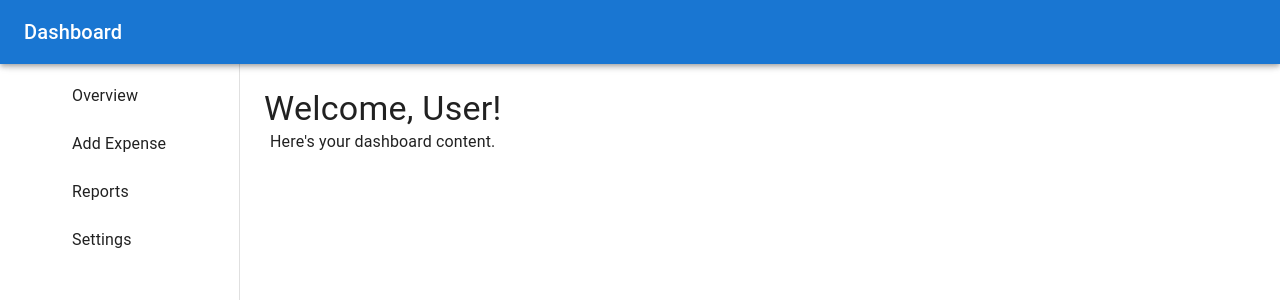
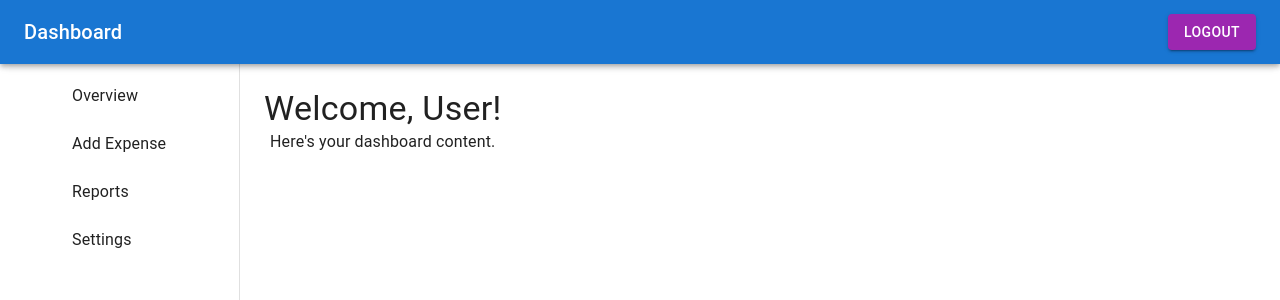
Before and after one commit to susmitha1103/expense-tracker, a React (Vite) app in the folder frontend/: page /dashboard in a window 1280 px wide. Shown: the top 300 px of the page. Built offline with nearby package versions, Linux system fonts and the light colour scheme; no server answers; some icons are missing.

Commit message:
add Logout Button

```diff
--- /dev/null
+++ b/frontend/src/components/LogoutButton.jsx
@@ -0,0 +1,21 @@
+import Button from '@mui/material/Button';
+import { useState } from 'react';
+import {useNavigate} from 'react-router-dom';
+
+const LogoutButton = () => {
+  const navigate = useNavigate();
+  const [authStatus, setAuthStatus] = useState('loggedIn');
+
+  const handleLogout = () =>{
+    localStorage.removeItem('token');
+    localStorage.removeItem('username');
+    setAuthStatus('true');
+    navigate('/login');
+  }
+
+  return(
+    <Button variant="contained" onClick = {handleLogout} color='secondary'>Logout</Button>
+  );
+}
+
+export default LogoutButton;
--- a/frontend/src/pages/Dashboard.jsx
+++ b/frontend/src/pages/Dashboard.jsx
@@ -2,6 +2,7 @@ import { AppBar, Box, CssBaseline, Drawer, IconButton, List, ListItem,ListItemIc
 import MenuIcon from "@mui/icons-material/Menu";
 import { useState } from "react";
 import DashboardIcon from '@mui/icons-material/Dashboard';
+import LogoutButton from '../components/LogoutButton';
 
 
 const drawerWidth = 240;
@@ -45,6 +46,7 @@ const Dashboard = () => {
           <Typography variant="h6" component="div" sx={{ flexGrow: 1 }}>
             Dashboard
           </Typography>
+           <LogoutButton />
         </Toolbar>
       </AppBar>
 
--- a/frontend/src/pages/Register.jsx
+++ b/frontend/src/pages/Register.jsx
@@ -4,7 +4,6 @@ import {
   Box,
   Card,
   CardContent,
-  Typography
 } from "@mui/material";
 import AuthForm from "../components/AuthForm";
 import api from "../services/api";
```
